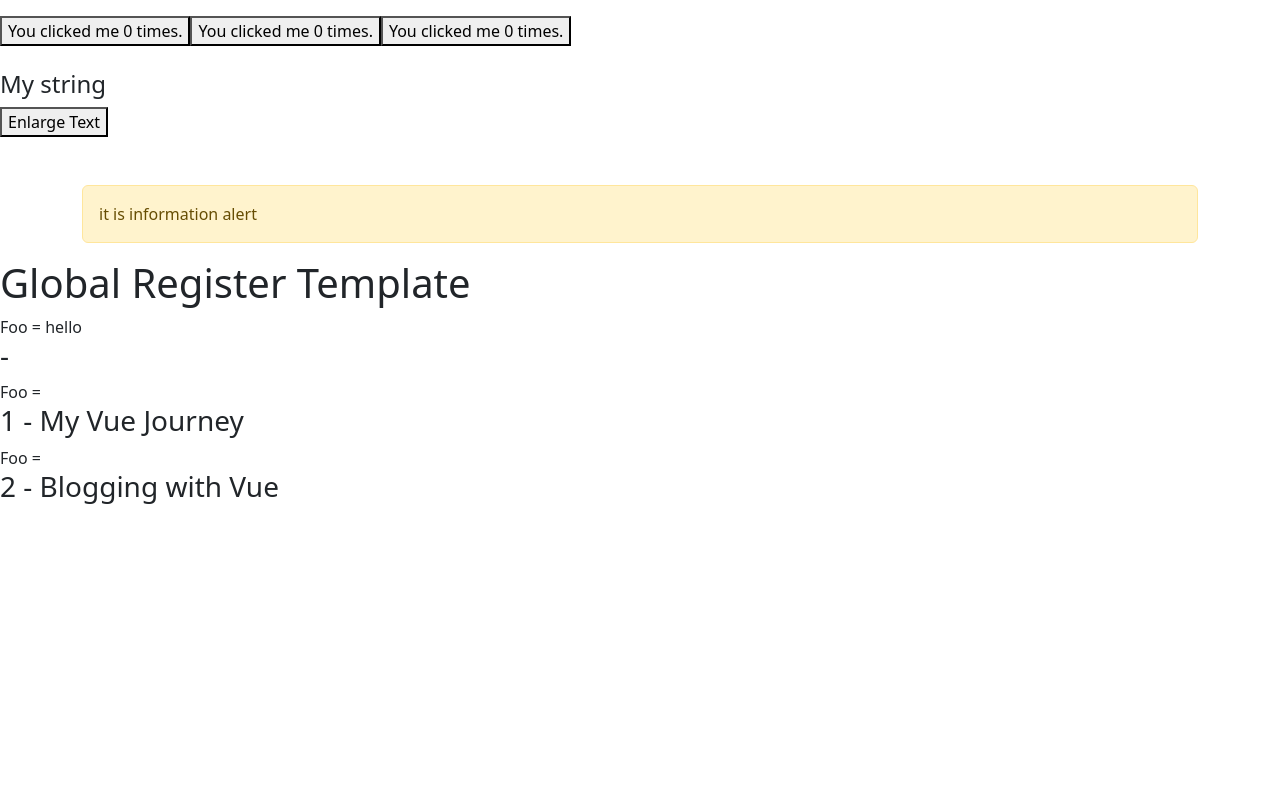
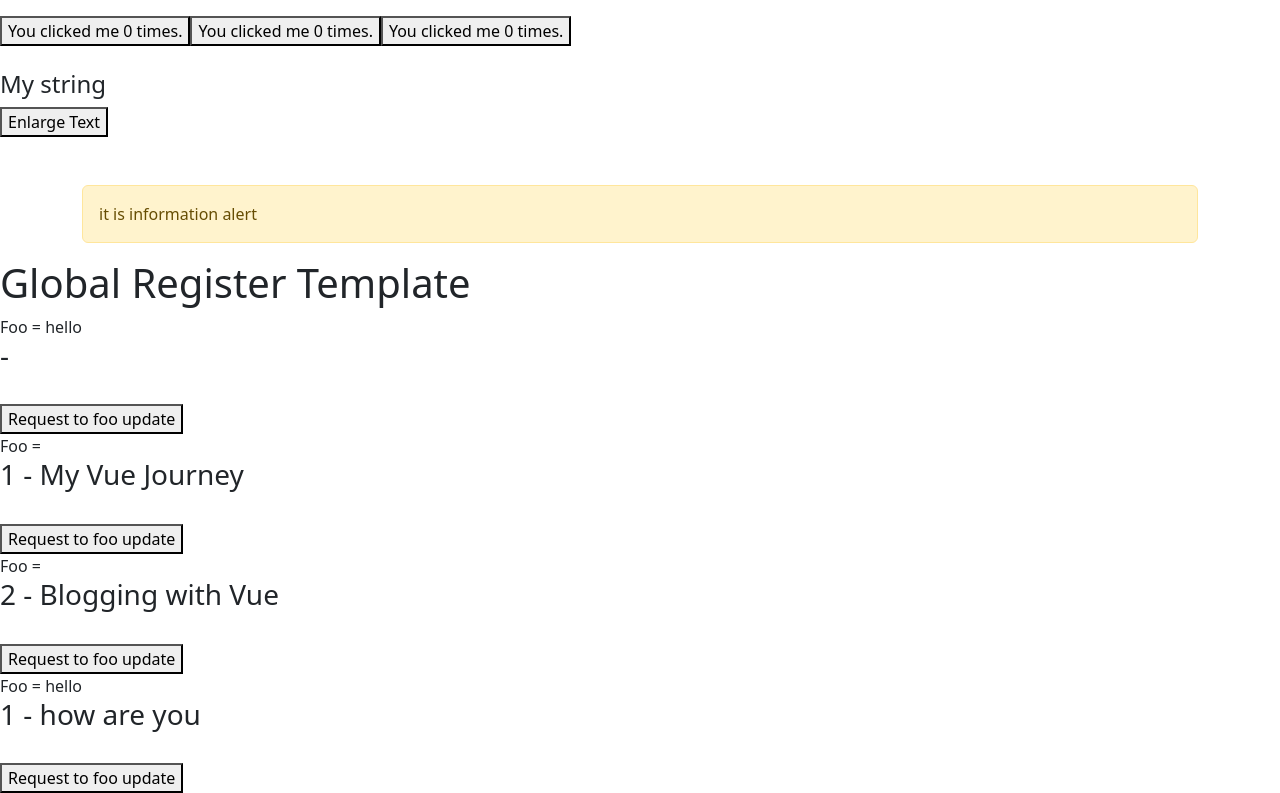
Before and after one commit to om-jasoliya91/vuedemo, a Vue app: page /ref in a window 1280 px wide. Shown: the part 1132-1925 px from the top of the page. Before the commit the page ends 1644 px from the top, so only its background shows below. Built offline with nearby package versions, Linux system fonts and the light colour scheme.

Commit message:
one-way data flow

```diff
--- a/src/components/practise/PropsExample.vue
+++ b/src/components/practise/PropsExample.vue
@@ -1,12 +1,15 @@
 <script setup>
 import { watch } from 'vue'
 
+const emit = defineEmits(['updatesFoo']) //child can send event
 const { foo, id, title } = defineProps({
   foo: String,
   id: Number,
   title: String,
 })
-
+function requestToChange() {
+  emit('updatesFoo', 'child wants too change foo!')
+}
 // destructure for easier usage
 watch(
   () => foo,
@@ -20,6 +23,9 @@ watch(
 <template>
   <div>Foo = {{ foo }}</div>
   <h3>{{ id }} - {{ title }}</h3>
+
+  <br />
+  <button @click="requestToChange">Request to foo update</button>
 </template>
 
 <style scoped></style>
--- a/src/components/viewfile/refView.vue
+++ b/src/components/viewfile/refView.vue
@@ -25,6 +25,10 @@ function enlargedText() {
 }
 
 const fooValue = ref('hello')
+
+function changeFoo(newValue) {
+  fooValue.value = newValue
+}
 </script>
 
 <template>
@@ -54,6 +58,12 @@ const fooValue = ref('hello')
   <PropsExample v-bind:foo="fooValue"></PropsExample>
 
   <PropsExample v-for="post in posts" :key="post.id" v-bind="post" />
+  <PropsExample
+    :foo="fooValue"
+    :id="1"
+    :title="'how are you'"
+    @updatesFoo="changeFoo"
+  ></PropsExample>
 </template>
 
 <style scoped></style>
```
